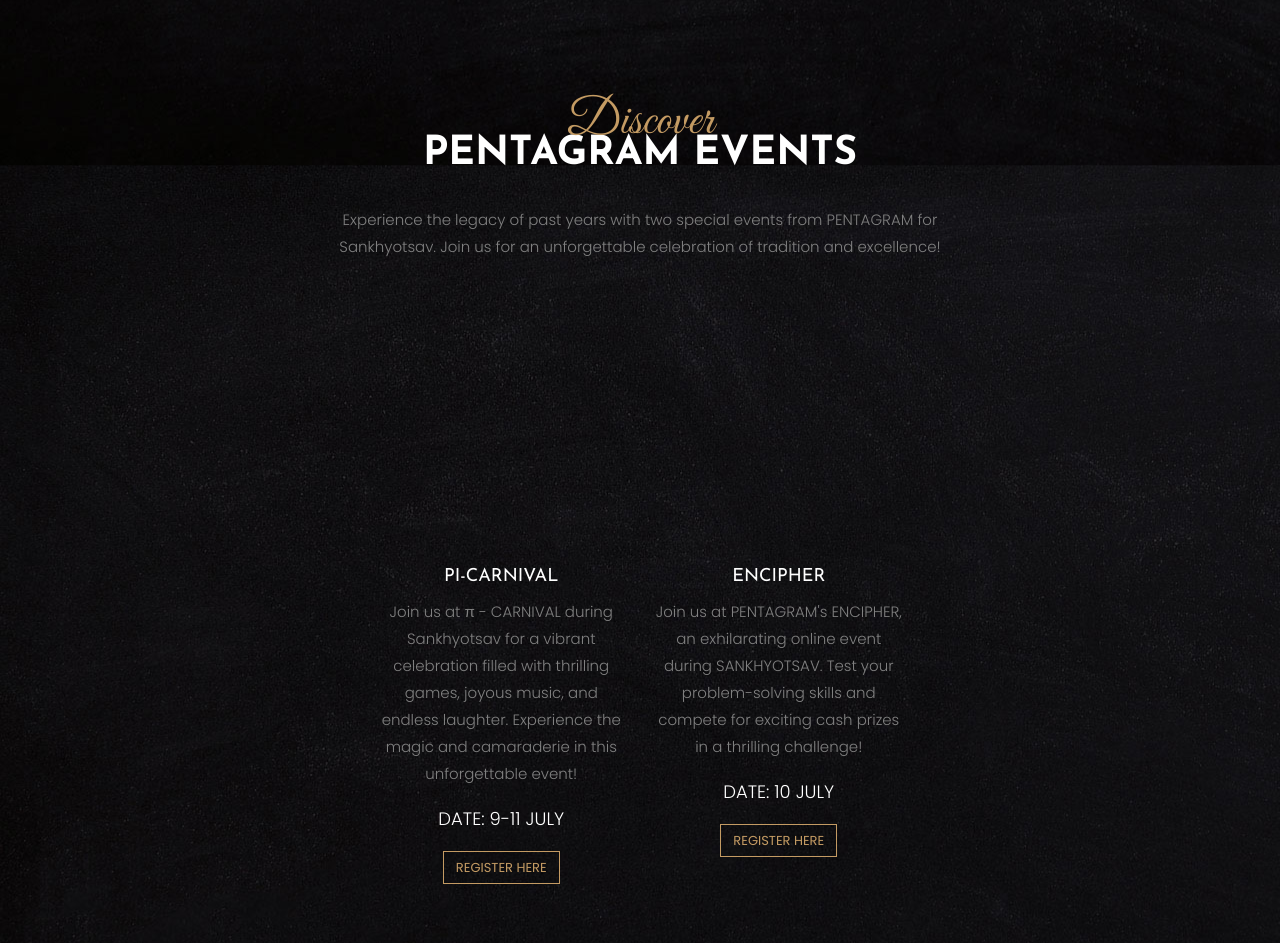
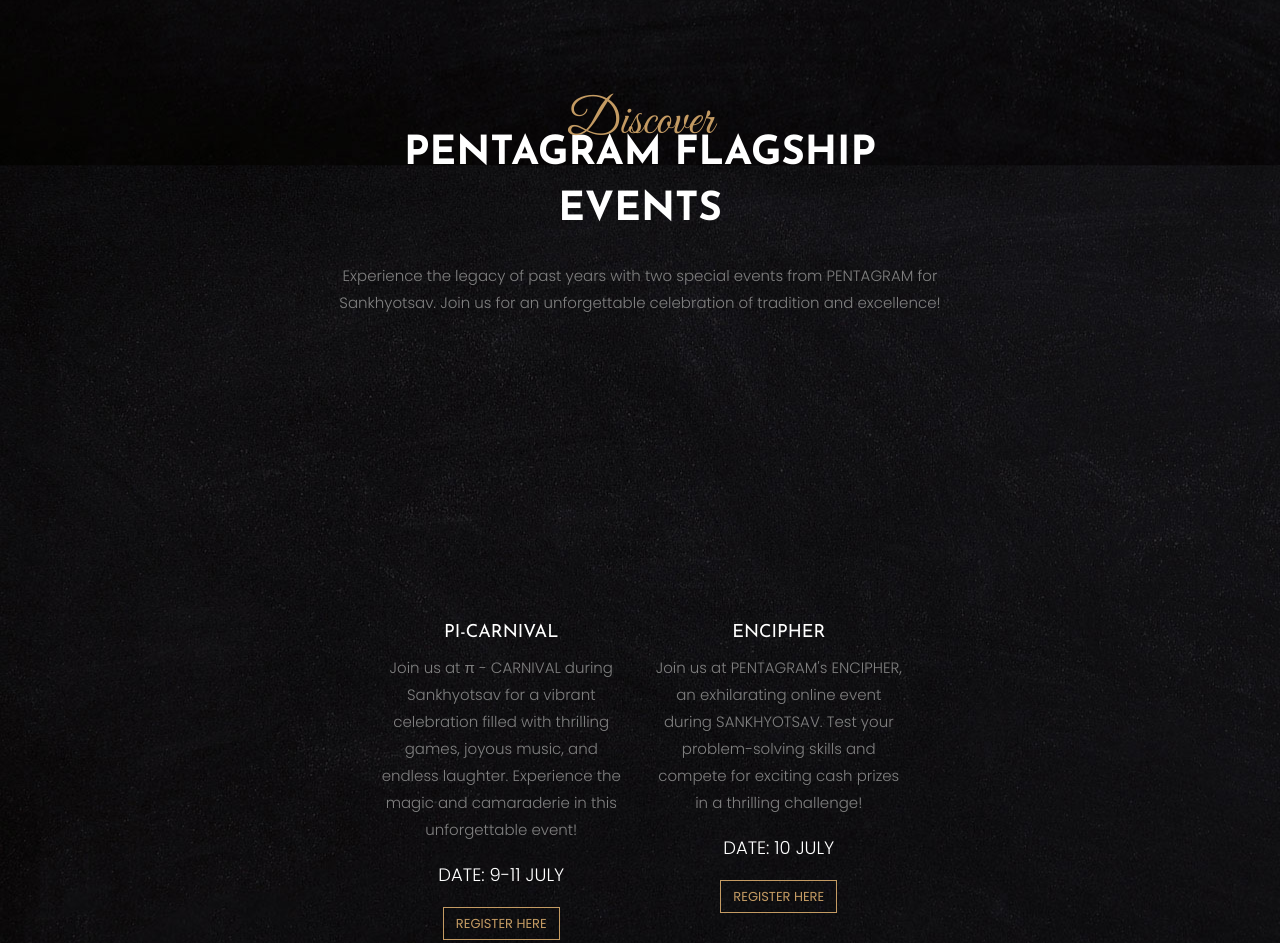
Before and after one commit to pratyush-1966/PENTAGRAM, a plain HTML site: page index.html in a window 1280 px wide. Shown: the part 2221-3164 px from the top of the page. Drawn offline with Linux system fonts and the light colour scheme; some packages are replaced by stand-ins of ours; no server answers; files whose address does not match are found by name.

Commit message:
description changed

```diff
--- a/index.html
+++ b/index.html
@@ -358,7 +358,7 @@
 			<div class="row justify-content-center mb-5 pb-3 w-100">
 				<div class="col-md-7 heading-section ftco-animate text-center">
 					<span class="subheading">Discover</span>
-					<h2 class="mb-4">PENTAGRAM EVENTS</h2>
+					<h2 class="mb-4">PENTAGRAM FLAGSHIP EVENTS</h2>
 					<p> Experience the legacy of past years with two special events from PENTAGRAM for Sankhyotsav. Join us for an unforgettable celebration of tradition and excellence!</p>
 				</div>
 			</div>
```
